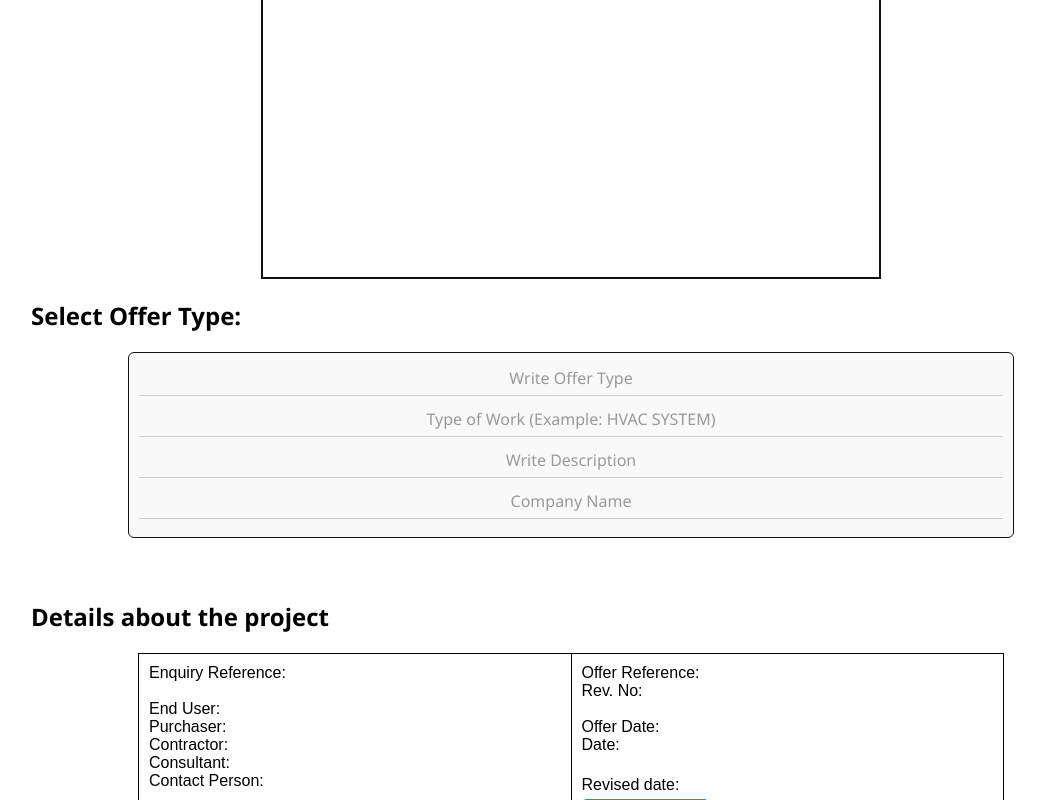
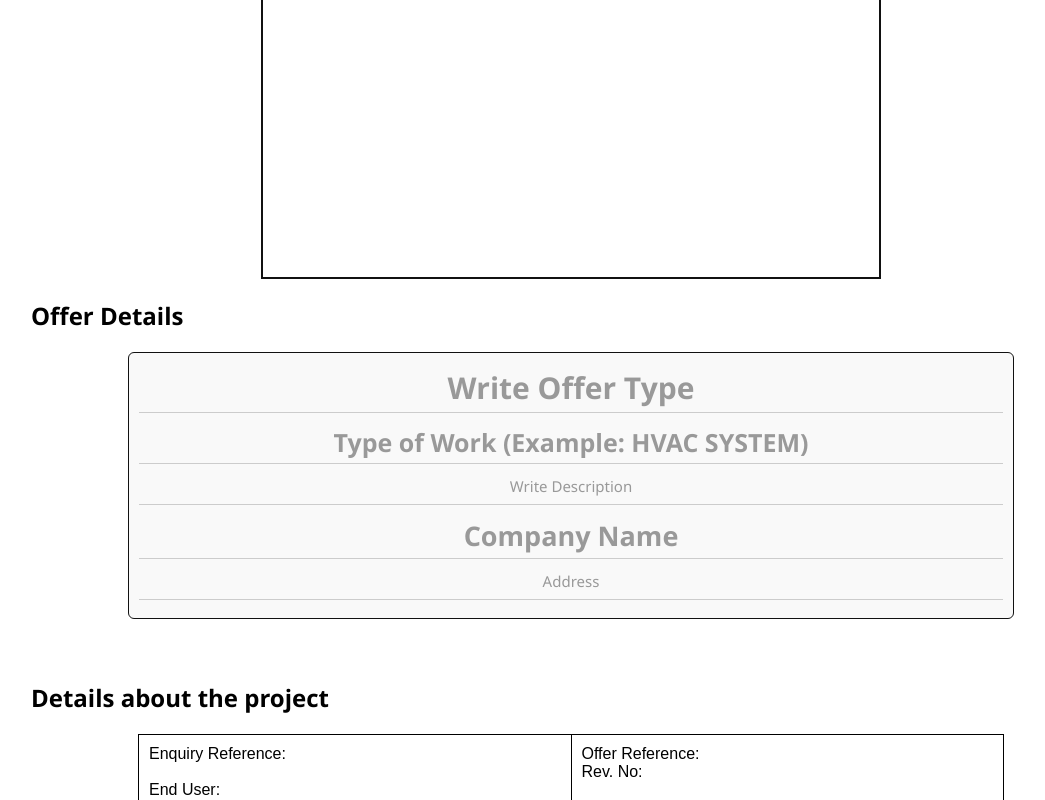
Before and after one commit to nabyendu10/quote, a website: page index.html in a window 1280 px wide. Shown: the part 584-1384 px from the top of the page, without its empty margins (69-1114 px from the left). Drawn offline with nearby package versions, Linux system fonts and the light colour scheme.

Commit message:
offer-detail change

```diff
--- a/index.html
+++ b/index.html
@@ -26,13 +26,14 @@
 
 
         <!--Offer Type-->
-        <h2>Select Offer Type:</h2>
+        <h2>Offer Details</h2>
         <div class="offer-display-box">
 
             <div id="line1" class="offer-line" contenteditable="true" data-placeholder="Write Offer Type"></div>
             <div id="line2" class="offer-line" contenteditable="true" data-placeholder="Type of Work (Example: HVAC SYSTEM)"></div>
             <div id="line3" class="offer-line" contenteditable="true" data-placeholder="Write Description"></div>
             <div id="line4" class="offer-line" contenteditable="true" data-placeholder="Company Name"></div>
+            <div id="line5" class="offer-line" contenteditable="true" data-placeholder="Address"></div>
 
         </div>
         <br>
--- a/quote.css
+++ b/quote.css
@@ -185,6 +185,31 @@
 .offer-line:empty:before {
     content: attr(data-placeholder);
     color: #999;
+}
+
+/* Specific styling for each offer line */
+#line1 {
+    font-size: 30px;
+    font-weight: bold;
+}
+
+#line2 {
+    font-size: 25px;
+    font-weight: bold;
+}
+
+#line3 {
+    font-size: 15px;
+    font-weight: normal;
+}
+
+#line4 {
+    font-size: 27px;
+    font-weight: bold;
+}
+
+#line5 {
+    font-size: 15px;
 }
 
 
```
